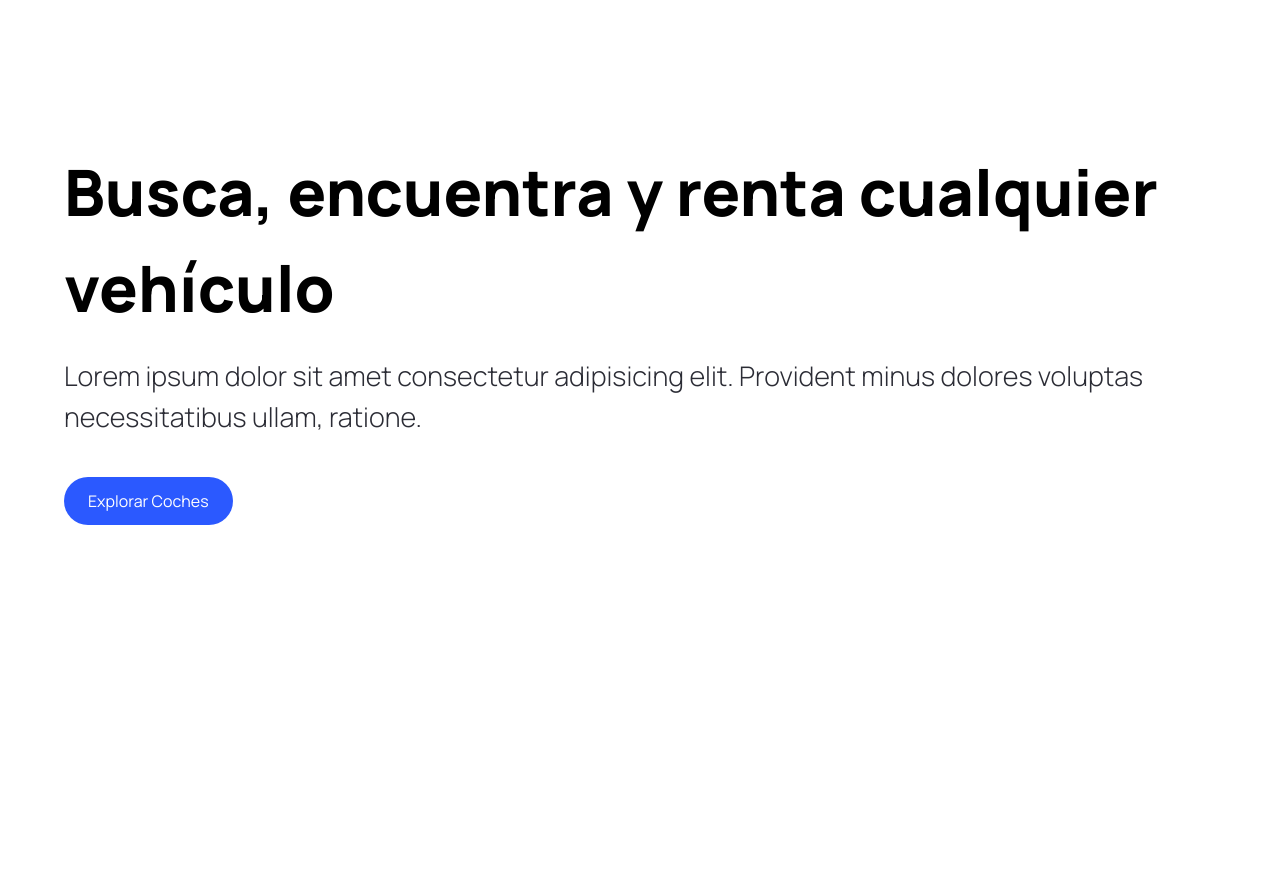
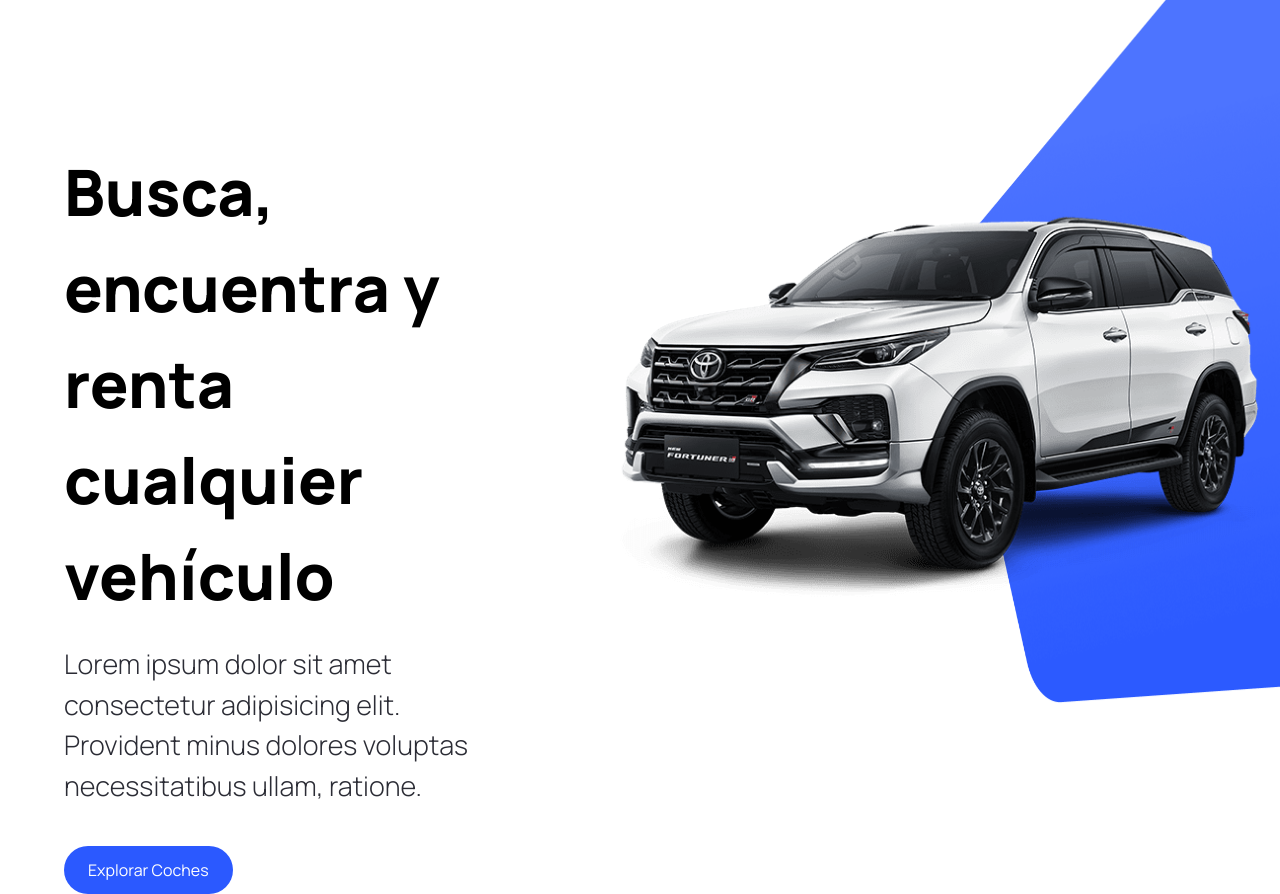
Before and after one commit to jeromanp/api-cars, a Next.js app: page / in a window 1280 px wide. Before the commit the page ends 800 px from the top, so only its background shows below. Built offline with nearby package versions, Linux system fonts and the light colour scheme.

Commit message:
add hero image

```diff
--- a/components/Hero.tsx
+++ b/components/Hero.tsx
@@ -1,10 +1,10 @@
 "use client";
 
+import Image from "next/image";
 import React from "react";
 import { CustomButton } from "@/components";
 
 const Hero = () => {
-
   return (
     <div className="hero">
       <div className="flex-1 pt-36 padding-x">
@@ -21,6 +21,17 @@ const Hero = () => {
           containerStyles="bg-primary-blue text-white rounded-full mt-10"
         />
       </div>
+      <div className="hero__image-container">
+        <div className="hero__image">
+          <Image
+            src="/hero.png"
+            alt="Hero Image"
+            fill
+            className="object-contain"
+          />
+          <div className="hero__image-overlay" />
+        </div>
+      </div>
     </div>
   );
 };
```
